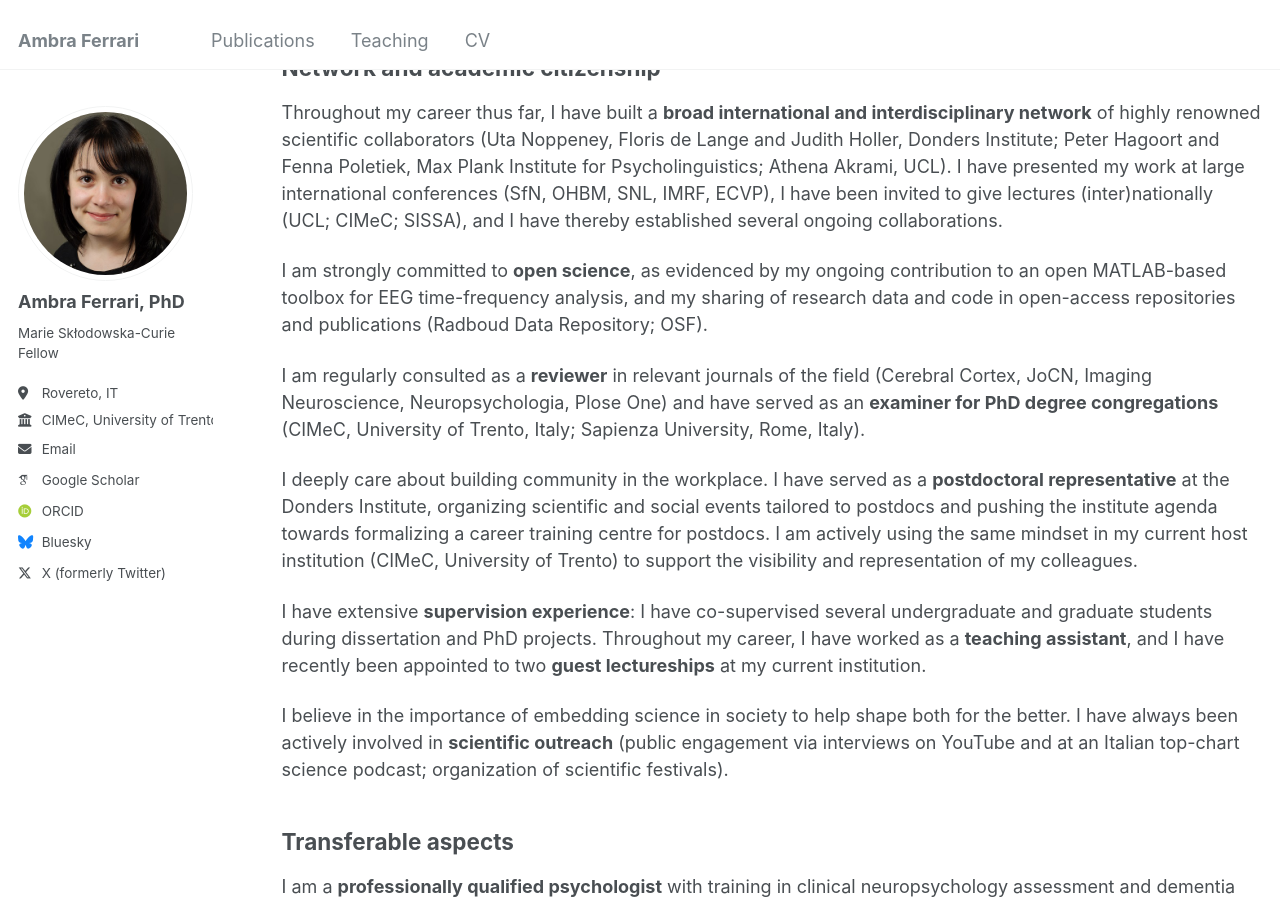
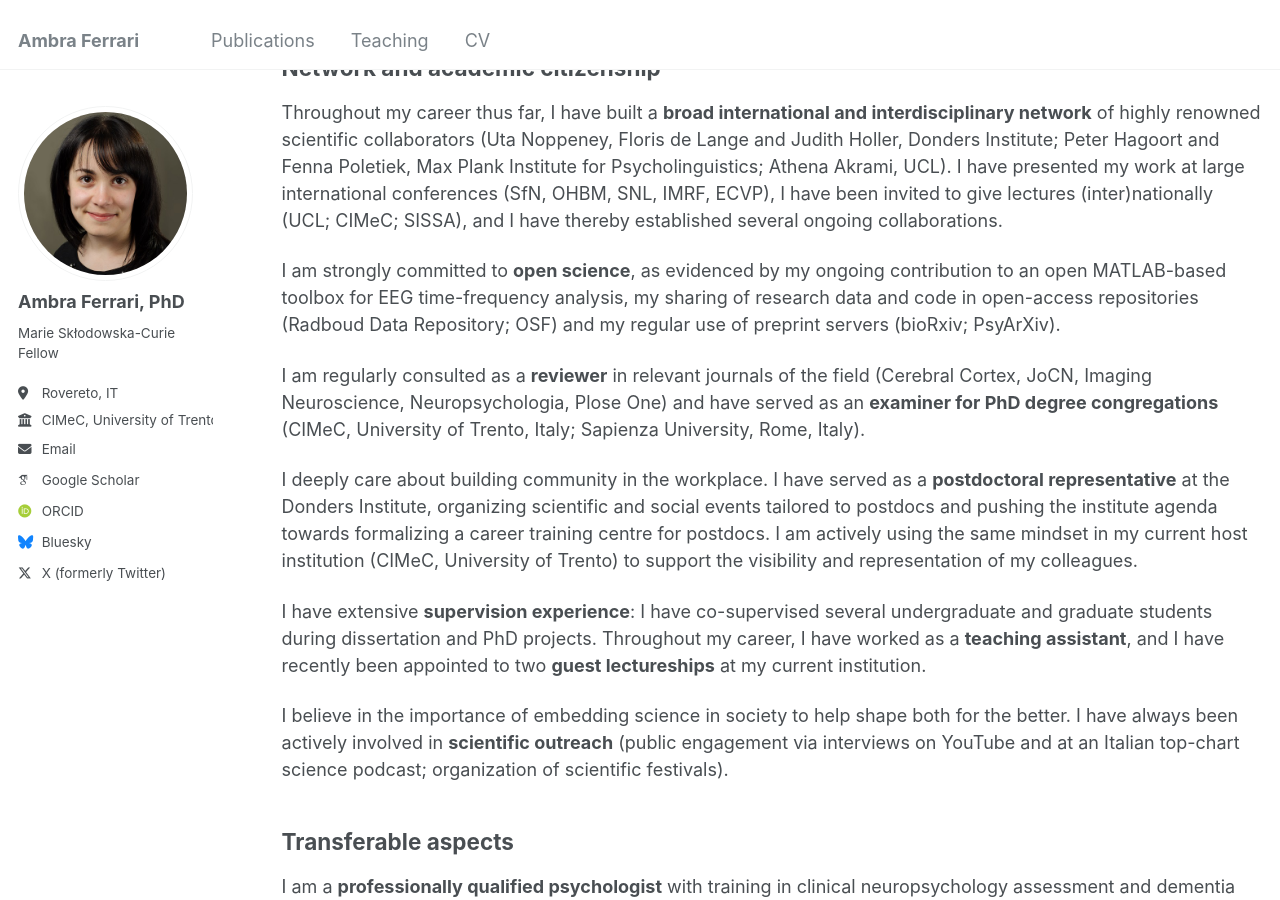
Before and after one commit to ambrafer/ambrafer.github.io, a Jekyll site: the page built from _pages/cv.md, in a window 1280 px wide and 900 px high, scrolled down 1268 px. Built offline with Jekyll 4.4.1, drawn with Linux system fonts in a browser that asks for light colours; some web fonts are replaced.

Commit message:
Update cv.md

```diff
--- a/_pages/cv.md
+++ b/_pages/cv.md
@@ -27,7 +27,7 @@ In 2024 I have also received the **Training and Professional Development Award**
 ## Network and academic citizenship
 Throughout my career thus far, I have built a **broad international and interdisciplinary network** of highly renowned scientific collaborators (Uta Noppeney, Floris de Lange and Judith Holler, Donders Institute; Peter Hagoort and Fenna Poletiek, Max Plank Institute for Psycholinguistics; Athena Akrami, UCL). I have presented my work at large international conferences (SfN, OHBM, SNL, IMRF, ECVP), I have been invited to give lectures (inter)nationally (UCL; CIMeC; SISSA), and I have thereby established several ongoing collaborations.
 
-I am strongly committed to **open science**, as evidenced by my ongoing contribution to an open MATLAB-based toolbox for EEG time-frequency analysis, and my sharing of research data and code in open-access repositories and publications (Radboud Data Repository; OSF).
+I am strongly committed to **open science**, as evidenced by my ongoing contribution to an open MATLAB-based toolbox for EEG time-frequency analysis, my sharing of research data and code in open-access repositories (Radboud Data Repository; OSF) and my regular use of preprint servers (bioRxiv; PsyArXiv).
 
 I am regularly consulted as a **reviewer** in relevant journals of the field (Cerebral Cortex, JoCN, Imaging Neuroscience, Neuropsychologia, Plose One) and have served as an **examiner for PhD degree congregations** (CIMeC, University of Trento, Italy; Sapienza University, Rome, Italy).
 
```
